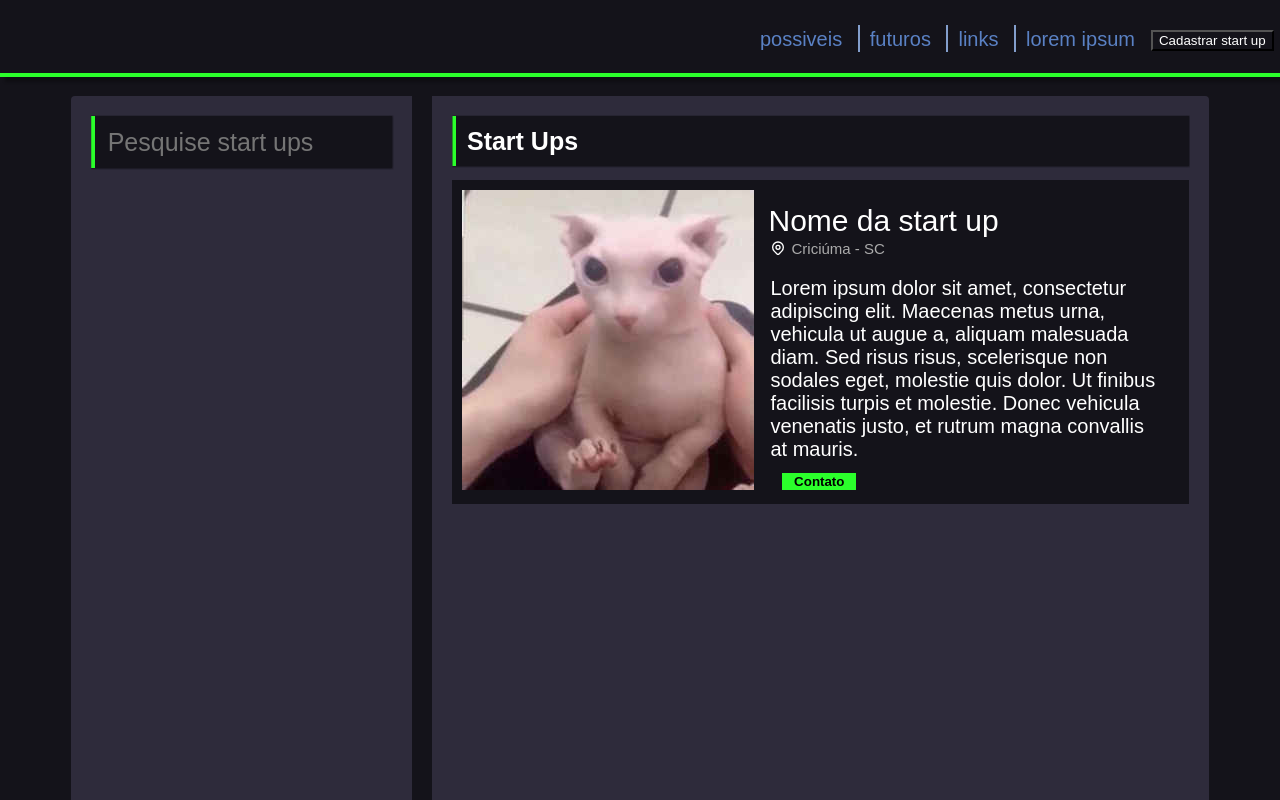
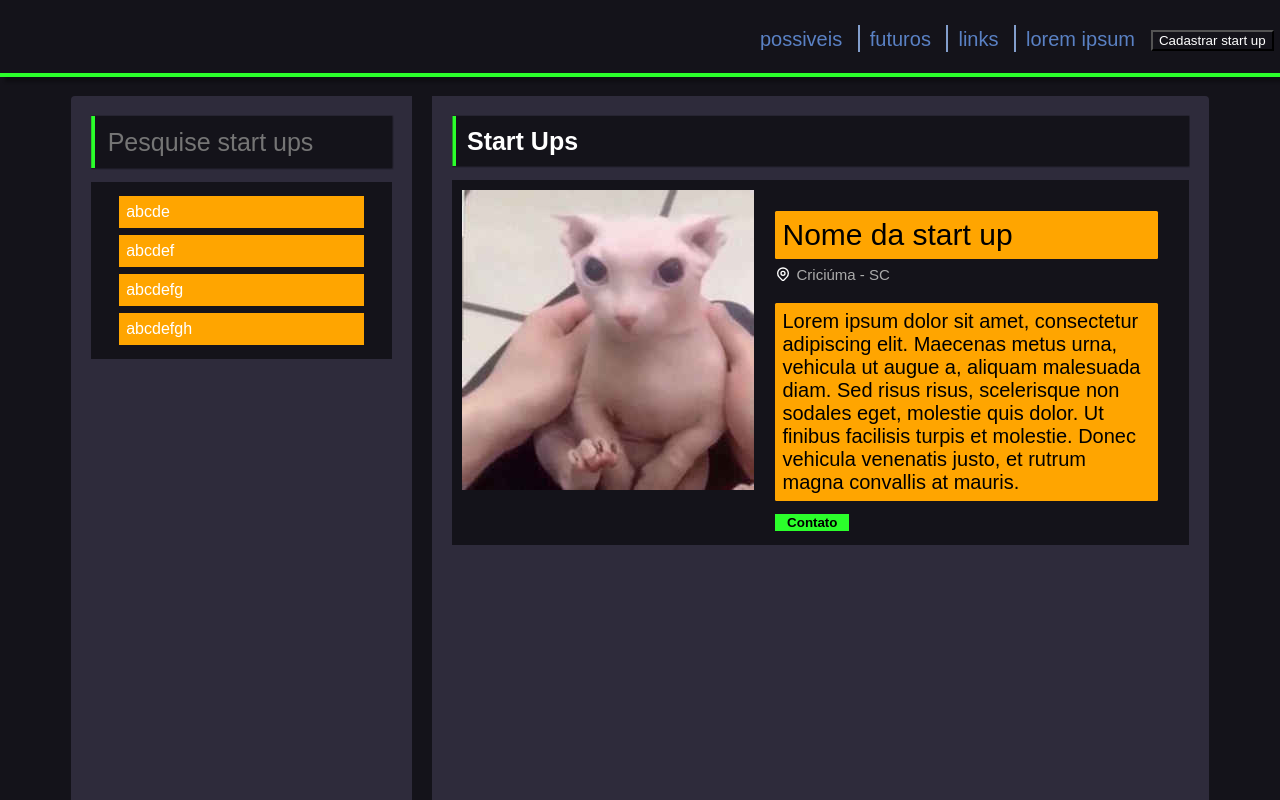
Before and after one commit to castelanlan/startupmap, a React (Create React App) app: page / in a window 1280 px wide. Shown: the top 800 px of the page. Built offline with nearby package versions, Linux system fonts and the light colour scheme.

Commit message:
começo do filtro e caixa laranja na start up

```diff
--- a/src/components/Filter/index.tsx
+++ b/src/components/Filter/index.tsx
@@ -2,7 +2,11 @@ import React from 'react';
 
 import { ReactNode } from 'react';
 
-import { Container } from './styles';
+import {
+  Container,
+  ItemList,
+  ListItem
+} from './styles';
 
 interface FilterProps {
   children: ReactNode;
@@ -11,6 +15,12 @@ interface FilterProps {
 const Filter: React.FC = () => {
   return (
     <Container>
+      <ItemList> {/* ul */}
+        <ListItem>abcde</ListItem>
+        <ListItem>abcdef</ListItem>
+        <ListItem>abcdefg</ListItem>
+        <ListItem>abcdefgh</ListItem>
+      </ItemList>
     </Container>
   );
 };
--- a/src/components/Filter/styles.ts
+++ b/src/components/Filter/styles.ts
@@ -3,3 +3,15 @@ import styled from 'styled-components';
 export const Container = styled.div`
 
 `;
+
+export const ItemList = styled.ul`
+    list-style-type: none;
+    margin: 14px;
+    padding: 7px;
+`;
+export const ListItem = styled.li`
+    width: auto;
+    margin: 7px;
+    padding: 7px;
+    background-color: orange !important;
+`;
--- a/src/components/StartUp/styles.ts
+++ b/src/components/StartUp/styles.ts
@@ -32,13 +32,19 @@ export const Texto = styled.div`
 export const Nome = styled.div`
     > p {
         font-size: 30px;
-        margin: 0;
+        margin: 7px;
+        background-color: orange;
+        color: black;
+        padding: 7px;
+        border-radius: 1.5px;
     }
 `;
 
 export const Lugar = styled.div`
-    margin: 2px;
+    margin: 7px;
     display: flex;
+    height: auto;
+
     > p {
         font-size: 15px;
         color: #ababab;
@@ -48,19 +54,21 @@ export const Lugar = styled.div`
 `;
 
 export const Descricao = styled.div`
-    margin: 2px;
-    margin-top: 5%;
+    margin: 0 7px 0 7px;
 
     > p {
+        background-color: orange;
+        color: black;
         font-size: 20px;
-        margin: 0;
+        padding: 7px;
+        border-radius: 1.5px;
     }
 `;
 
 export const BotaoContato = styled.button` // fix: !!!important
     position: absolute;
     bottom: 0;
-    margin: 14px;
+    margin: 7px 7px 14px 7px;
     width: 10%;
     min-width: 60px;
     background-color: var(--color-green) !important; /* :/ */
```
